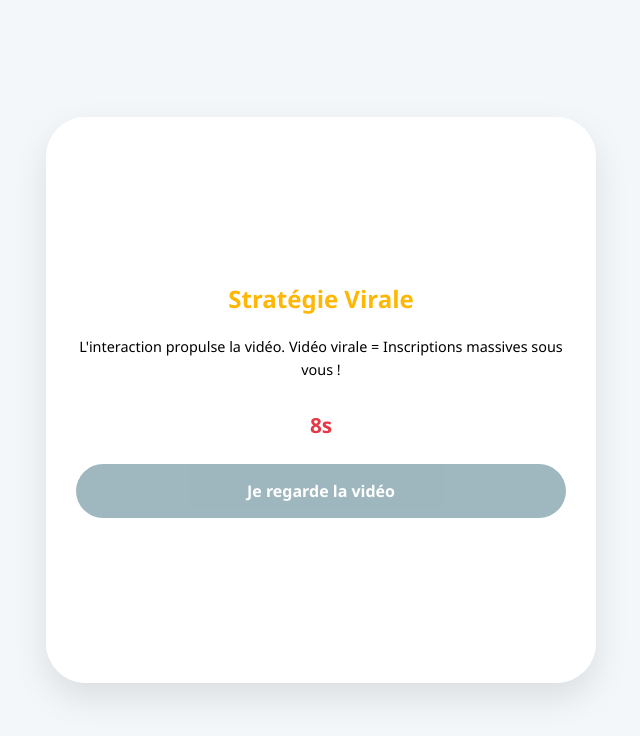
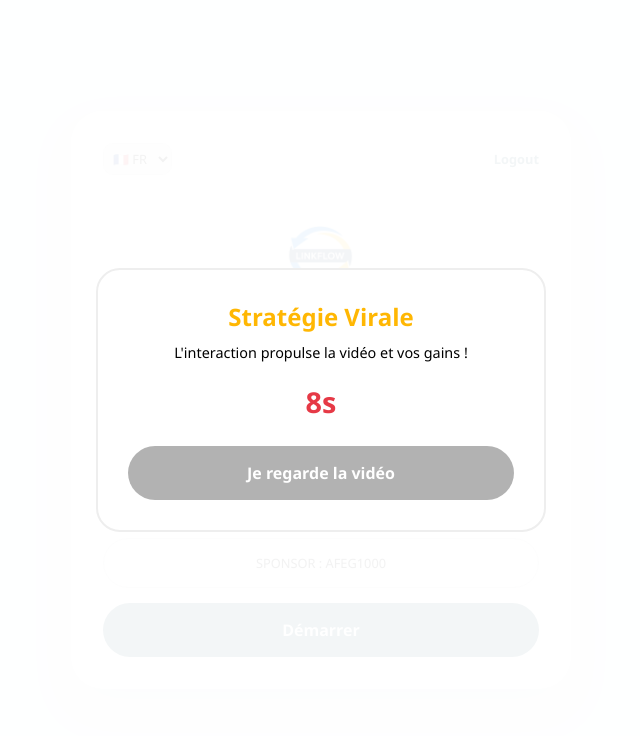
Before and after one commit to Eldamama/LINKFLOW-_COULEUR, a plain HTML site: page index.html in a window 1280 px wide. Both pictures are taken after a click on the button "Démarrer". Shown: the whole page, without its empty margins (319-959 px from the left). Drawn offline with Linux system fonts and the light colour scheme.

Commit message:
Update index.html

```diff
--- a/index.html
+++ b/index.html
@@ -3,34 +3,50 @@
 <head>
     <meta charset="UTF-8">
     <meta name="viewport" content="width=device-width, initial-scale=1.0">
-    <title>LinkFlow | Global Follow-Me System</title>
+    <title>LinkFlow | Global System</title>
     <style>
-        :root { --primary: #0f4c5f; --success: #2a9d8f; --warning: #ffb703; --light: #f4f7f9; }
+        :root { --primary: #0f4c5f; --success: #2a9d8f; --warning: #ffb703; --bg: #f4f7f9; }
         * { margin: 0; padding: 0; box-sizing: border-box; font-family: 'Segoe UI', sans-serif; }
-        body { background: var(--light); display: flex; justify-content: center; align-items: center; min-height: 100vh; padding: 20px; }
-        .main-container { max-width: 550px; width: 100%; background: white; border-radius: 2.5rem; padding: 2rem; box-shadow: 0 15px 35px rgba(0,0,0,0.1); position: relative; overflow: hidden; }
+        body { background: var(--bg); display: flex; justify-content: center; align-items: center; min-height: 100vh; padding: 20px; }
+
+        .main-container {
+            max-width: 500px; width: 100%; background: white; border-radius: 2rem; padding: 2rem;
+            box-shadow: 0 20px 40px rgba(0,0,0,0.1); position: relative; min-height: 550px;
+        }
+
+        /* Barre d'outils */
         .header-tools { display: flex; justify-content: space-between; align-items: center; margin-bottom: 1.5rem; }
         .lang-select { border: 1px solid #ddd; border-radius: 10px; padding: 5px; font-size: 0.8rem; outline: none; cursor: pointer; }
         .auth-nav { font-size: 0.8rem; color: var(--primary); font-weight: bold; cursor: pointer; }
+
         .logo { text-align: center; margin-bottom: 20px; }
-        .logo img { width: 130px; }
+        .logo img { width: 120px; }
+
+        /* Inputs & Form */
         .input-group { position: relative; margin: 10px 0; }
         input { width: 100%; padding: 15px 25px; border: 1px solid #ddd; border-radius: 50px; outline: none; font-size: 0.95rem; }
         .toggle-pwd { position: absolute; right: 20px; top: 50%; transform: translateY(-50%); cursor: pointer; opacity: 0.6; }
-        .btn { width: 100%; padding: 16px; border-radius: 50px; border: none; font-weight: bold; cursor: pointer; transition: 0.3s; margin-top: 15px; font-size: 1rem; text-align: center; display: block; }
+        .forgot-link { display: block; text-align: right; font-size: 0.75rem; color: var(--primary); margin: -5px 15px 10px; text-decoration: none; }
+
+        /* POP-UP CENTRÉ */
+        #algo-popup {
+            position: absolute; top: 50%; left: 50%; transform: translate(-50%, -50%);
+            width: 90%; background: white; z-index: 100; border-radius: 1.5rem;
+            display: flex; flex-direction: column; justify-content: center; align-items: center;
+            padding: 30px; text-align: center; border: 2px solid #eee;
+            box-shadow: 0 0 0 1000px rgba(255,255,255,0.95);
+        }
+
+        .btn { width: 100%; padding: 16px; border-radius: 50px; border: none; font-weight: bold; cursor: pointer; transition: 0.3s; margin-top: 15px; font-size: 1rem; text-align: center; display: block; text-decoration: none; }
         .btn-blue { background: var(--primary); color: white; }
         .btn-green { background: var(--success); color: white; }
-        .btn:disabled { opacity: 0.4; cursor: not-allowed; }
-        #algo-popup { position: absolute; top: 0; left: 0; width: 100%; height: 100%; background: white; z-index: 100; display: flex; flex-direction: column; justify-content: center; align-items: center; padding: 30px; text-align: center; }
-        .video-box { position: relative; padding-bottom: 56.25%; height: 0; border-radius: 15px; overflow: hidden; margin: 15px 0; border: 3px solid var(--primary); }
-        .video-box iframe { position: absolute; top: 0; left: 0; width: 100%; height: 100%; }
-        .timer { font-size: 1.3rem; font-weight: bold; color: #e63946; text-align: center; margin: 10px 0; }
+        .btn:disabled { opacity: 0.4; cursor: not-allowed; filter: grayscale(1); }
+
+        .timer { font-size: 1.8rem; font-weight: bold; color: #e63946; margin: 10px 0; text-align: center; }
         .step-box { display: none; }
         .active-step { display: block; }
         .info-card { background: #f0f7f9; padding: 15px; border-radius: 15px; font-size: 0.85rem; border-left: 5px solid var(--success); margin-bottom: 15px; }
         .hidden { display: none !important; }
-        .interaction-hint { font-size: 0.75rem; color: var(--primary); font-weight: bold; text-align: center; margin-top: -10px; margin-bottom: 15px; animation: pulse 2s infinite; }
-        @keyframes pulse { 0% { opacity: 1; } 50% { opacity: 0.5; } 100% { opacity: 1; } }
     </style>
 </head>
 <body>
@@ -49,7 +65,7 @@
     <div class="logo"><img src="logo.png" alt="LinkFlow"></div>
 
     <div id="step-1" class="step-box active-step">
-        <h2 id="auth-title" style="text-align:center; color:var(--primary); margin-bottom:15px;" data-i18n="register_title">Créer un compte</h2>
+        <h2 style="text-align:center; color:var(--primary); margin-bottom:15px;" data-i18n="register_title">Créer un compte</h2>
         <div class="input-group">
             <input type="email" id="email" data-i18n-ph="ph_email" placeholder="Email">
         </div>
@@ -57,45 +73,45 @@
             <input type="password" id="pass" data-i18n-ph="ph_pass" placeholder="Mot de passe">
             <span class="toggle-pwd" onclick="togglePassword()">👁️</span>
         </div>
-        <input type="text" id="sponsor-id" readonly style="background:#f8f9fa; color:#666; font-size:0.8rem; text-align:center;">
-        <button class="btn btn-blue" onclick="processAuth()" data-i18n="btn_start">Démarrer</button>
+        <a href="#" class="forgot-link" data-i18n="forgot_pwd">Mot de passe oublié ?</a>
+        <input type="text" id="sponsor-id" readonly style="background:#f8f9fa; text-align:center; font-size:0.8rem;">
+        <button class="btn btn-blue" onclick="showAlgo()" data-i18n="btn_start">Démarrer</button>
     </div>
 
     <div id="algo-popup" class="hidden">
         <h2 style="color:var(--warning);" data-i18n="algo_title">Stratégie Virale</h2>
-        <p style="margin:20px 0; line-height:1.6; font-size: 0.9rem;" data-i18n="algo_text">Interagissez avec la vidéo pour propulser le système !</p>
+        <p style="font-size:0.9rem; margin:10px 0;" data-i18n="algo_text">L'interaction (Like, Abonnement) propulse votre lien !</p>
         <div id="popup-chrono" class="timer">10s</div>
-        <button id="btn-popup-close" class="btn btn-blue" disabled onclick="closePopupAndStartVideo()" data-i18n="btn_watch">Je regarde la vidéo</button>
+        <button id="btn-popup-close" class="btn btn-blue" disabled onclick="startVideo()" data-i18n="btn_watch">Je regarde la vidéo</button>
     </div>
 
     <div id="step-2" class="step-box">
-        <div class="video-box">
-            <iframe id="player" src="https://www.youtube.com/embed/9uPybhkqYw4?controls=1&rel=0&modestbranding=1" frameborder="0" allow="accelerometer; clipboard-write; encrypted-media; gyroscope; picture-in-picture" allowfullscreen></iframe>
-        </div>
-        <p class="interaction-hint" data-i18n="hint_interact">👆 LIKEZ & ABONNEZ-VOUS POUR ACTIVER L'ALGORITHME</p>
+        <h2 data-i18n="step2_title">Visionnage</h2>
+        <div class="info-card" data-i18n="step2_info">Ouvrez la vidéo, Likez et revenez ici pour le chrono.</div>
+        <a href="https://www.youtube.com/watch?v=9uPybhkqYw4" target="_blank" class="btn btn-blue" onclick="startChrono()" data-i18n="btn_open_yt">🎬 Ouvrir la Vidéo</a>
         <div id="video-chrono" class="timer">⏱️ 180s</div>
-        <button id="btn-next-vic" class="btn btn-green" disabled onclick="goToStep3()" data-i18n="btn_get_vic">Obtenir le lien de mon parrain</button>
+        <button id="btn-next-vic" class="btn btn-green" disabled onclick="showVictory()" data-i18n="btn_get_vic">Lien Victory de mon parrain</button>
     </div>
 
     <div id="step-3" class="step-box">
-        <h2 id="sponsor-name-display" style="text-align:center; color:var(--primary); margin-bottom:10px;"></h2>
-        <div class="info-card" data-i18n="pay_info">...</div>
-        <a href="#" id="vic-external-link" target="_blank" class="btn btn-blue" data-i18n="btn_join_vic">S'inscrire sur Victory</a>
+        <h2 id="sponsor-display" style="font-size:1rem; text-align:center;"></h2>
+        <div class="info-card" data-i18n="pay_info">Inscrivez-vous, collez l'adresse et le hash du don.</div>
+        <a href="#" id="vic-link" target="_blank" class="btn btn-blue" data-i18n="btn_join_vic">S'inscrire sur Victory</a>
         <input type="text" id="target-addr" data-i18n-ph="ph_target" placeholder="Adresse Cible">
         <input type="text" id="tx-hash" data-i18n-ph="ph_hash" placeholder="Hash Transaction">
-        <button class="btn btn-green" onclick="verifyEverything()" data-i18n="btn_verify">Vérifier mon don</button>
+        <button class="btn btn-green" onclick="validateDon()" data-i18n="btn_verify">Vérifier mon don</button>
     </div>
 
     <div id="step-6" class="step-box">
-        <h2 style="color:var(--success); text-align:center;" data-i18n="final_title">Activation Réussie</h2>
+        <h2 style="color:var(--success); text-align:center;" data-i18n="final_title">Activé !</h2>
         <input type="text" id="my-vic-url" data-i18n-ph="ph_vic_link" placeholder="Lien Victory personnel">
-        <button class="btn btn-green" onclick="generateLinkflow()" data-i18n="btn_activate">Générer mon LinkFlow</button>
+        <button class="btn btn-green" onclick="finish()" data-i18n="btn_activate">Générer mon LinkFlow</button>
         <div id="final-zone" class="hidden">
-            <div class="info-card" style="text-align:center; border: 2px solid var(--success);">
-                <b data-i18n="your_link">VOTRE LIEN VIRAL :</b><br>
-                <code id="final-link-display" style="font-weight:bold; color:var(--primary);"></code>
+            <div class="info-card" style="text-align:center; border:2px solid var(--success);">
+                <b data-i18n="your_link">VOTRE LIEN :</b><br>
+                <code id="final-display" style="font-weight:bold; color:var(--primary);"></code>
             </div>
-            <a id="opp2-follow-link" href="#" target="_blank" class="btn btn-blue" style="background:#000;">Victory World Club</a>
+            <a id="opp2-link" href="#" target="_blank" class="btn btn-blue" style="background:black;">Victory World Club</a>
         </div>
     </div>
 </div>
@@ -103,55 +119,49 @@
 <script>
     const i18n = {
         fr: {
-            nav_login: "Connexion", register_title: "Créer un compte", ph_email: "Email", ph_pass: "Mot de passe", btn_start: "Démarrer",
-            algo_title: "Stratégie Virale", algo_text: "L'interaction propulse la vidéo. Vidéo virale = Inscriptions massives sous vous !", btn_watch: "Je regarde la vidéo",
-            hint_interact: "👆 LIKEZ & ABONNEZ-VOUS POUR L'ALGORITHME", btn_get_vic: "Lien Victory de mon parrain",
-            pay_info: "1. S'inscrire sur Victory. 2. Coller l'adresse cible. 3. Payer et coller le Hash.",
-            btn_join_vic: "S'inscrire sur Victory Automatic", ph_target: "📍 Adresse Cible", ph_hash: "🔗 Hash Transaction", btn_verify: "Vérifier mon don",
-            final_title: "Activation Réussie", ph_vic_link: "Lien Victory (ex: .../ref/AFEG1000)", btn_activate: "Générer mon LinkFlow", your_link: "VOTRE LIEN VIRAL :"
+            nav_login: "Connexion", register_title: "Créer un compte", ph_email: "Email", ph_pass: "Mot de passe", forgot_pwd: "Mot de passe oublié ?", btn_start: "Démarrer",
+            algo_title: "Stratégie Virale", algo_text: "L'interaction propulse la vidéo et vos gains !", btn_watch: "Je regarde la vidéo",
+            step2_title: "Visionnage", step2_info: "Ouvrez YouTube (nouvel onglet), Likez et revenez ici.", btn_open_yt: "🎬 Ouvrir YouTube", btn_get_vic: "Lien Victory de mon parrain",
+            pay_info: "1. S'inscrire. 2. Coller l'adresse cible. 3. Coller le Hash.", btn_join_vic: "S'inscrire sur Victory", ph_target: "📍 Adresse Cible", ph_hash: "🔗 Hash Transaction",
+            btn_verify: "Vérifier mon don", final_title: "Activation Réussie", ph_vic_link: "Lien Victory (ex: .../ref/AFEG1000)", btn_activate: "Générer LinkFlow", your_link: "VOTRE LIEN VIRAL :"
         },
         en: {
-            nav_login: "Login", register_title: "Create Account", ph_email: "Email", ph_pass: "Password", btn_start: "Start",
-            algo_title: "Viral Strategy", algo_text: "Interaction boosts video. Viral video = Massive signups under you!", btn_watch: "I'm watching the video",
-            hint_interact: "👆 LIKE & SUBSCRIBE FOR THE ALGORITHM", btn_get_vic: "Sponsor's Victory link",
-            pay_info: "1. Join Victory. 2. Paste target address. 3. Pay and paste Hash.",
-            btn_join_vic: "Join Victory Automatic", ph_target: "📍 Target Address", ph_hash: "🔗 Transaction Hash", btn_verify: "Verify my donation",
-            final_title: "Success Activation", ph_vic_link: "Victory Link (ex: .../ref/AFEG1000)", btn_activate: "Generate LinkFlow", your_link: "YOUR VIRAL LINK:"
+            nav_login: "Login", register_title: "Create Account", ph_email: "Email", ph_pass: "Password", forgot_pwd: "Forgot Password?", btn_start: "Start",
+            algo_title: "Viral Strategy", algo_text: "Interaction boosts video and your earnings!", btn_watch: "I'm watching the video",
+            step2_title: "Watch Video", step2_info: "Open YouTube (new tab), Like and come back here.", btn_open_yt: "🎬 Open YouTube", btn_get_vic: "Sponsor's Victory link",
+            pay_info: "1. Join. 2. Paste target address. 3. Paste Hash.", btn_join_vic: "Join Victory", ph_target: "📍 Target Address", ph_hash: "🔗 Transaction Hash",
+            btn_verify: "Verify my donation", final_title: "Activation Success", ph_vic_link: "Victory Link (ex: .../ref/AFEG1000)", btn_activate: "Generate LinkFlow", your_link: "YOUR VIRAL LINK:"
         },
         es: {
-            nav_login: "Conexión", register_title: "Crear cuenta", ph_email: "Correo", ph_pass: "Contraseña", btn_start: "Iniciar",
-            algo_title: "Estrategia Viral", algo_text: "La interacción impulsa el video. ¡Video viral = Inscripciones masivas!", btn_watch: "Veo el video",
-            hint_interact: "👆 ¡LIKE Y SUSCRÍBETE PARA EL ALGORITMO!", btn_get_vic: "Enlace Victory de mi padrino",
-            pay_info: "1. Unirse a Victory. 2. Pegar dirección. 3. Pagar y pegar Hash.",
-            btn_join_vic: "Unirse a Victory Automatic", ph_target: "📍 Dirección Destino", ph_hash: "🔗 Hash de Transacción", btn_verify: "Verificar mi donación",
-            final_title: "Activación Exitosa", ph_vic_link: "Enlace Victory (ej: .../ref/AFEG1000)", btn_activate: "Generar mi LinkFlow", your_link: "TU ENLACE VIRAL:"
+            nav_login: "Entrar", register_title: "Crear cuenta", ph_email: "Correo", ph_pass: "Contraseña", forgot_pwd: "¿Olvidaste la contraseña?", btn_start: "Iniciar",
+            algo_title: "Estrategia Viral", algo_text: "¡La interacción impulsa el video y tus ganancias!", btn_watch: "Veo el video",
+            step2_title: "Ver Video", step2_info: "Abre YouTube, dale Like y vuelve aquí.", btn_open_yt: "🎬 Abrir YouTube", btn_get_vic: "Enlace de mi padrino",
+            pay_info: "1. Unirse. 2. Pegar dirección. 3. Pegar Hash.", btn_join_vic: "Unirse a Victory", ph_target: "📍 Dirección Destino", ph_hash: "🔗 Hash de Transacción",
+            btn_verify: "Verificar mi donación", final_title: "Activación Exitosa", ph_vic_link: "Enlace Victory (ej: .../ref/AFEG1000)", btn_activate: "Generar LinkFlow", your_link: "TU ENLACE VIRAL:"
         },
         pt: {
-            nav_login: "Entrar", register_title: "Criar conta", ph_email: "E-mail", ph_pass: "Senha", btn_start: "Iniciar",
-            algo_title: "Estrategia Viral", algo_text: "A interação impulsiona o vídeo. Vídeo viral = Inscrições massivas!", btn_watch: "Eu assisto ao vídeo",
-            hint_interact: "👆 LIKE E INSCREVA-SE PARA O ALGORITMO", btn_get_vic: "Link Victory do padrinho",
-            pay_info: "1. Juntar-se à Victory. 2. Colar endereço. 3. Pagar e colar o Hash.",
-            btn_join_vic: "Juntar-se à Victory Automatic", ph_target: "📍 Endereço de Destino", ph_hash: "🔗 Hash da Transação", btn_verify: "Verificar doação",
-            final_title: "Ativação de Sucesso", ph_vic_link: "Link Victory (ex: .../ref/AFEG1000)", btn_activate: "Generar meu LinkFlow", your_link: "SEU LINK VIRAL:"
+            nav_login: "Entrar", register_title: "Criar conta", ph_email: "E-mail", ph_pass: "Senha", forgot_pwd: "Esqueceu a senha?", btn_start: "Iniciar",
+            algo_title: "Estratégia Viral", algo_text: "A interação impulsiona o vídeo e seus ganhos!", btn_watch: "Eu assisto ao vídeo",
+            step2_title: "Assistir Vídeo", step2_info: "Abra o YouTube, dê Like e volte aqui.", btn_open_yt: "🎬 Abrir YouTube", btn_get_vic: "Link do padrinho",
+            pay_info: "1. Juntar-se. 2. Colar endereço. 3. Colar Hash.", btn_join_vic: "Juntar-se à Victory", ph_target: "📍 Endereço de Destino", ph_hash: "🔗 Hash da Transação",
+            btn_verify: "Verificar doação", final_title: "Ativação de Sucesso", ph_vic_link: "Link Victory (ex: .../ref/AFEG1000)", btn_activate: "Gerar LinkFlow", your_link: "SEU LINK VIRAL:"
         }
     };
 
-    // Logique de switch de langue
-    function switchLang(lang) {
-        document.querySelectorAll('[data-i18n]').forEach(el => { el.innerText = i18n[lang][el.getAttribute('data-i18n')]; });
-        document.querySelectorAll('[data-i18n-ph]').forEach(el => { el.placeholder = i18n[lang][el.getAttribute('data-i18n-ph')]; });
+    function switchLang(l) {
+        document.querySelectorAll('[data-i18n]').forEach(e => { e.innerText = i18n[l][e.getAttribute('data-i18n')]; });
+        document.querySelectorAll('[data-i18n-ph]').forEach(e => { e.placeholder = i18n[l][e.getAttribute('data-i18n-ph')]; });
     }
     document.getElementById('lang-switch').onchange = (e) => switchLang(e.target.value);
 
-    // Initialisation Parrain
-    const urlParams = new URLSearchParams(window.location.search);
-    const initialSponsor = (urlParams.get('ref') || "AFEG1000").toUpperCase();
+    const initialSponsor = (new URLSearchParams(window.location.search).get('ref') || "AFEG1000").toUpperCase();
     document.getElementById('sponsor-id').value = "SPONSOR : " + initialSponsor;
 
     function togglePassword() { const p = document.getElementById('pass'); p.type = p.type === "password" ? "text" : "password"; }
 
-    function processAuth() {
+    function showAlgo() {
         document.getElementById('algo-popup').classList.remove('hidden');
+        document.getElementById('auth-status').innerText = "Logout";
         let s = 10;
         const t = setInterval(() => {
             s--; document.getElementById('popup-chrono').innerText = s + "s";
@@ -159,10 +169,13 @@
         }, 1000);
     }
 
-    function closePopupAndStartVideo() {
+    function startVideo() {
         document.getElementById('algo-popup').classList.add('hidden');
         document.getElementById('step-1').classList.remove('active-step');
         document.getElementById('step-2').classList.add('active-step');
+    }
+
+    function startChrono() {
         let s = 180;
         const t = setInterval(() => {
             s--; document.getElementById('video-chrono').innerText = "⏱️ " + s + "s";
@@ -170,31 +183,29 @@
         }, 1000);
     }
 
-    function goToStep3() {
+    function showVictory() {
         document.getElementById('step-2').classList.remove('active-step');
         document.getElementById('step-3').classList.add('active-step');
-        document.getElementById('sponsor-name-display').innerText = "Sponsor : " + initialSponsor;
-        document.getElementById('vic-external-link').href = "https://victoryauto.app/ref/" + initialSponsor;
+        document.getElementById('sponsor-display').innerText = "Sponsor : " + initialSponsor;
+        document.getElementById('vic-link').href = "https://victoryauto.app/ref/" + initialSponsor;
     }
 
-    function verifyEverything() {
+    function validateDon() {
         if(document.getElementById('target-addr').value.length > 20) {
             document.getElementById('step-3').classList.remove('active-step');
             document.getElementById('step-6').classList.add('active-step');
         }
     }
 
-    function generateLinkflow() {
+    function finish() {
         const val = document.getElementById('my-vic-url').value;
-        const regex = /ref\/([A-Z]{4}[0-9]{4})$/i;
-        const match = val.match(regex);
+        const match = val.match(/ref\/([A-Z]{4}[0-9]{4})$/i);
         if(match) {
-            document.getElementById('final-link-display').innerText = window.location.origin + window.location.pathname + "?ref=" + match[1].toUpperCase();
+            document.getElementById('final-display').innerText = window.location.origin + window.location.pathname + "?ref=" + match[1].toUpperCase();
             document.getElementById('final-zone').classList.remove('hidden');
-            document.getElementById('opp2-follow-link').href = "https://victoryworld.club/longa01?ref=" + initialSponsor;
+            document.getElementById('opp2-link').href = "https://victoryworld.club/longa01?ref=" + initialSponsor;
         }
     }
-
     switchLang('fr');
 </script>
 </body>
```
